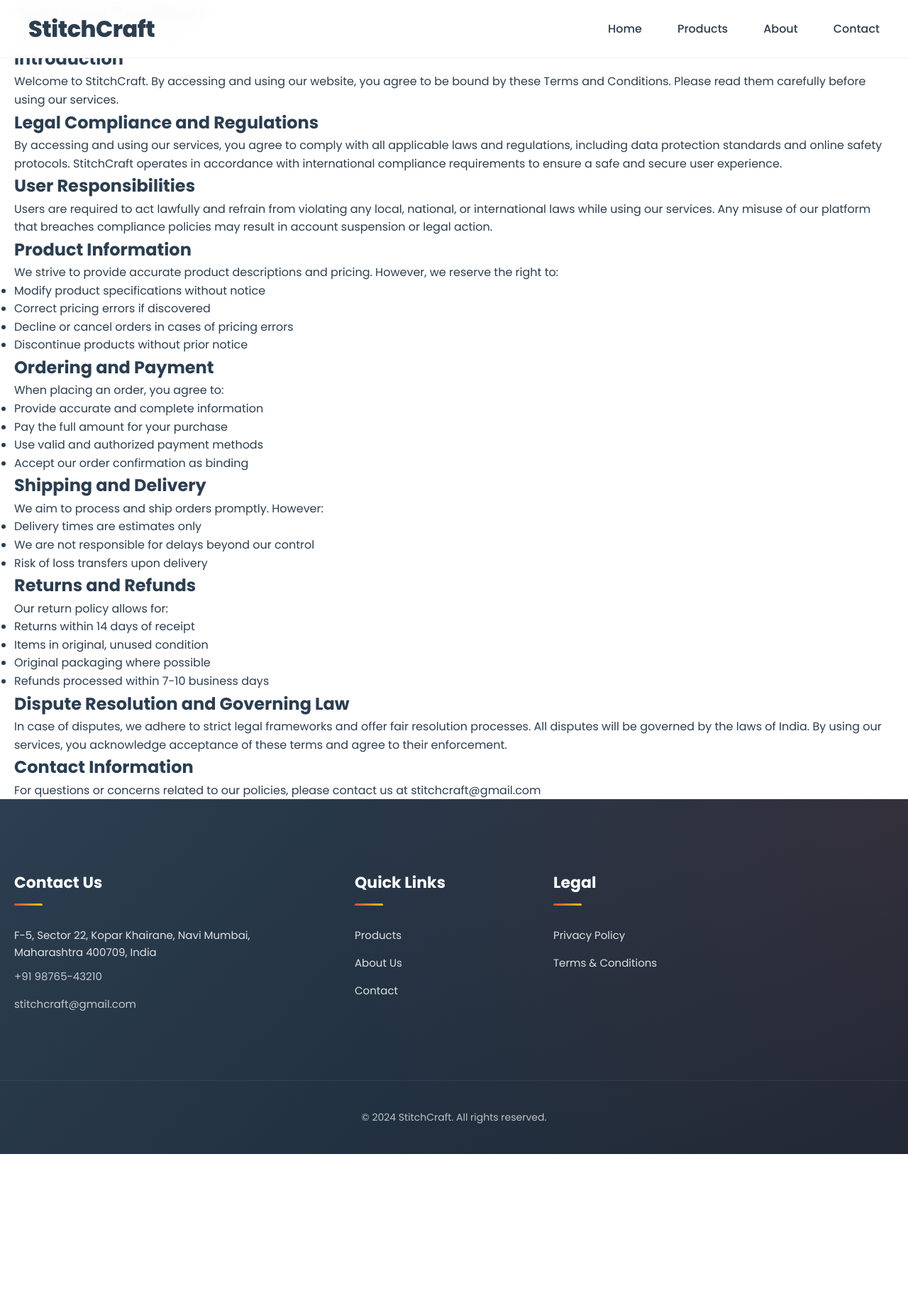
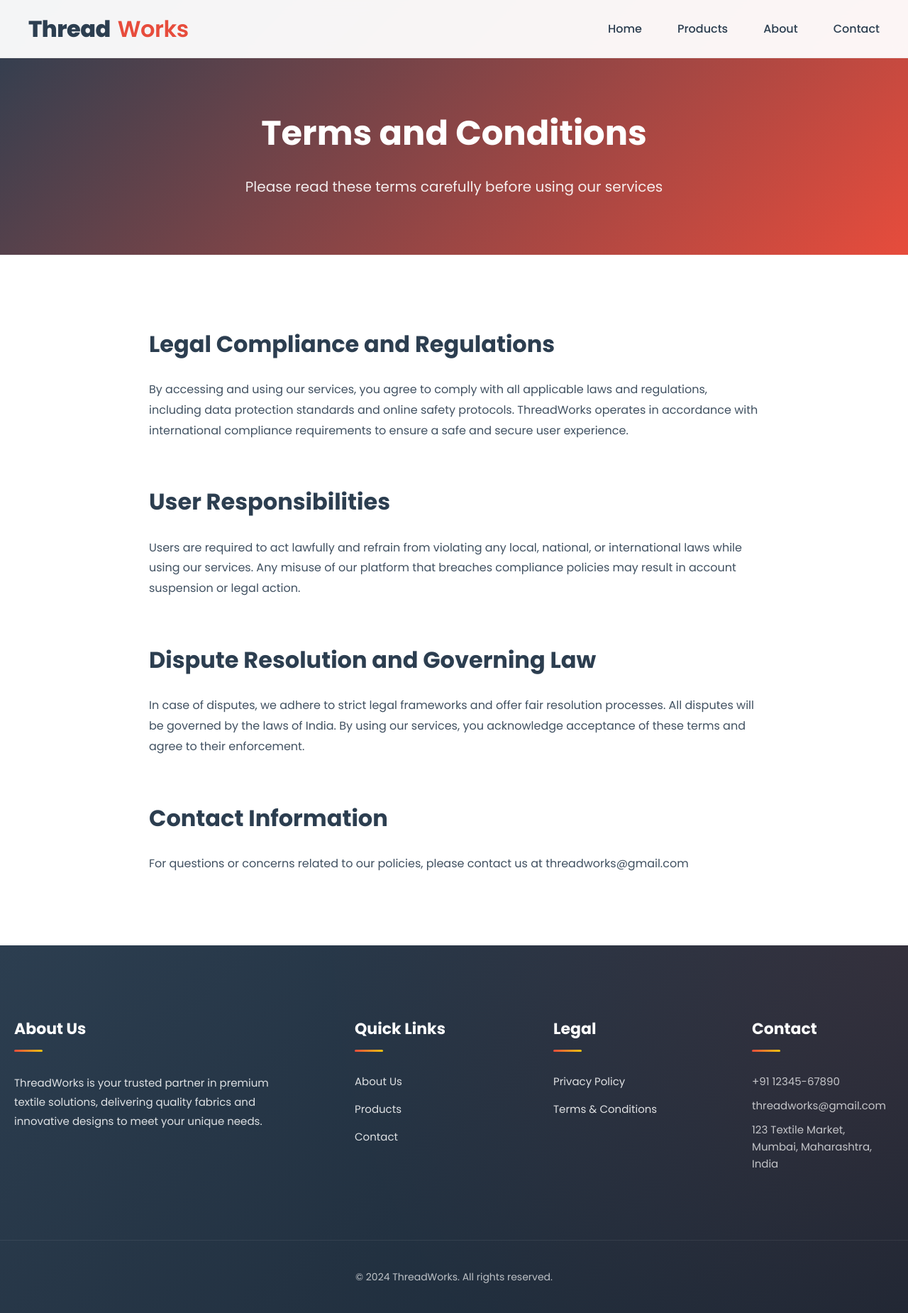
Before and after one commit to Excalibur0888/ThreadWorks, a PHP site: page /terms-conditions.html in a window 1280 px wide. Shown: the whole page at 71% size. Before the commit the page ends 1626 px from the top, so only its background shows below. Run offline with PHP 8.4, Linux system fonts and the light colour scheme.

Commit message:
Update privacy policy and terms & conditions to reflect rebranding from StitchCraft to ThreadWorks; enhance content clarity and compliance with data protection regulations. Modify footer and header elements for consistency, and improve CSS styles for legal pages.

```diff
--- a/css/style.css
+++ b/css/style.css
@@ -587,6 +587,10 @@ body.menu-open {
     .btn-outline {
         margin-left: 0;
     }
+}
+
+.legal-content {
+	padding: 50px 0;
 }
 
 /* Products Page Styles */
@@ -2162,3 +2166,82 @@ body.menu-open {
     color: var(--accent-color);
     transform: translateX(5px);
 }
+
+/* Legal Pages Styles */
+.legal-hero {
+    background: linear-gradient(135deg, var(--primary-color), var(--secondary-color));
+    padding: 150px 0 80px;
+    text-align: center;
+    color: var(--white);
+}
+
+.legal-hero h1 {
+    font-size: 48px;
+    margin-bottom: 20px;
+}
+
+.legal-hero p {
+    font-size: 20px;
+    opacity: 0.9;
+}
+
+.legal-content {
+    padding: 100px 0;
+}
+
+.legal-content .container {
+    max-width: 900px;
+}
+
+.legal-section {
+    margin-bottom: 60px;
+}
+
+.legal-section:last-child {
+    margin-bottom: 0;
+}
+
+.legal-section h2 {
+    color: var(--primary-color);
+    font-size: 32px;
+    margin-bottom: 25px;
+}
+
+.legal-section p {
+    margin-bottom: 20px;
+    line-height: 1.8;
+    color: var(--text-color);
+    opacity: 0.9;
+}
+
+.legal-section p:last-child {
+    margin-bottom: 0;
+}
+
+.legal-section a {
+    color: var(--secondary-color);
+    text-decoration: none;
+    transition: color 0.3s ease;
+}
+
+.legal-section a:hover {
+    color: var(--primary-color);
+}
+
+@media (max-width: 768px) {
+    .legal-hero h1 {
+        font-size: 36px;
+    }
+
+    .legal-hero p {
+        font-size: 18px;
+    }
+
+    .legal-section h2 {
+        font-size: 28px;
+    }
+
+    .legal-content {
+        padding: 60px 0;
+    }
+}
--- a/terms-conditions.html
+++ b/terms-conditions.html
@@ -3,23 +3,24 @@
 <head>
     <meta charset="UTF-8">
     <meta name="viewport" content="width=device-width, initial-scale=1.0">
-    <title>Terms and Conditions - StitchCraft</title>
-    <meta name="description" content="Read StitchCraft's terms and conditions to understand your rights and responsibilities when using our services.">
+    <title>Terms and Conditions - ThreadWorks</title>
+    <meta name="description" content="Read our terms and conditions to understand your rights and responsibilities when using ThreadWorks services. Learn about our policies and legal requirements.">
     <link rel="stylesheet" href="css/style.css">
+    <link rel="icon" type="image/x-icon" href="img/favicon.ico">
 </head>
 <body>
     <header class="header">
-        <div class="header__container container">
-            <a href="index.html" class="logo">StitchCraft</a>
+        <div class="header__container">
+            <a href="index.html" class="logo">Thread<span>Works</span></a>
             <nav class="nav">
                 <ul class="nav__list">
-                    <li class="nav__item"><a href="index.html" class="nav__link">Home</a></li>
-                    <li class="nav__item"><a href="products.html" class="nav__link">Products</a></li>
-                    <li class="nav__item"><a href="about.html" class="nav__link">About</a></li>
-                    <li class="nav__item"><a href="contact.html" class="nav__link">Contact</a></li>
+                    <li><a href="index.html" class="nav__link">Home</a></li>
+                    <li><a href="products.html" class="nav__link">Products</a></li>
+                    <li><a href="about.html" class="nav__link">About</a></li>
+                    <li><a href="contact.html" class="nav__link">Contact</a></li>
                 </ul>
             </nav>
-            <button class="burger" aria-label="Toggle menu">
+            <button class="burger" aria-label="Open menu">
                 <span></span>
                 <span></span>
                 <span></span>
@@ -31,82 +32,46 @@
         <section class="legal-hero">
             <div class="container">
                 <h1>Terms and Conditions</h1>
-                <p>Last updated: January 16, 2024</p>
+                <p>Please read these terms carefully before using our services</p>
             </div>
         </section>
 
         <section class="legal-content">
             <div class="container">
-                <div class="legal-text">
-                    <h2>Introduction</h2>
-                    <p>Welcome to StitchCraft. By accessing and using our website, you agree to be bound by these Terms and Conditions. Please read them carefully before using our services.</p>
+                <div class="legal-section">
+                    <h2>Legal Compliance and Regulations</h2>
+                    <p>By accessing and using our services, you agree to comply with all applicable laws and regulations, including data protection standards and online safety protocols. ThreadWorks operates in accordance with international compliance requirements to ensure a safe and secure user experience.</p>
+                </div>
 
-                    <h2>Legal Compliance and Regulations</h2>
-                    <p>By accessing and using our services, you agree to comply with all applicable laws and regulations, including data protection standards and online safety protocols. StitchCraft operates in accordance with international compliance requirements to ensure a safe and secure user experience.</p>
-
+                <div class="legal-section">
                     <h2>User Responsibilities</h2>
                     <p>Users are required to act lawfully and refrain from violating any local, national, or international laws while using our services. Any misuse of our platform that breaches compliance policies may result in account suspension or legal action.</p>
+                </div>
 
-                    <h2>Product Information</h2>
-                    <p>We strive to provide accurate product descriptions and pricing. However, we reserve the right to:</p>
-                    <ul>
-                        <li>Modify product specifications without notice</li>
-                        <li>Correct pricing errors if discovered</li>
-                        <li>Decline or cancel orders in cases of pricing errors</li>
-                        <li>Discontinue products without prior notice</li>
-                    </ul>
-
-                    <h2>Ordering and Payment</h2>
-                    <p>When placing an order, you agree to:</p>
-                    <ul>
-                        <li>Provide accurate and complete information</li>
-                        <li>Pay the full amount for your purchase</li>
-                        <li>Use valid and authorized payment methods</li>
-                        <li>Accept our order confirmation as binding</li>
-                    </ul>
-
-                    <h2>Shipping and Delivery</h2>
-                    <p>We aim to process and ship orders promptly. However:</p>
-                    <ul>
-                        <li>Delivery times are estimates only</li>
-                        <li>We are not responsible for delays beyond our control</li>
-                        <li>Risk of loss transfers upon delivery</li>
-                    </ul>
-
-                    <h2>Returns and Refunds</h2>
-                    <p>Our return policy allows for:</p>
-                    <ul>
-                        <li>Returns within 14 days of receipt</li>
-                        <li>Items in original, unused condition</li>
-                        <li>Original packaging where possible</li>
-                        <li>Refunds processed within 7-10 business days</li>
-                    </ul>
-
+                <div class="legal-section">
                     <h2>Dispute Resolution and Governing Law</h2>
                     <p>In case of disputes, we adhere to strict legal frameworks and offer fair resolution processes. All disputes will be governed by the laws of India. By using our services, you acknowledge acceptance of these terms and agree to their enforcement.</p>
+                </div>
 
+                <div class="legal-section">
                     <h2>Contact Information</h2>
-                    <p>For questions or concerns related to our policies, please contact us at stitchcraft@gmail.com</p>
+                    <p>For questions or concerns related to our policies, please contact us at threadworks@gmail.com</p>
                 </div>
             </div>
         </section>
     </main>
 
     <footer class="footer">
-        <div class="footer__container container">
+        <div class="container footer__container">
             <div class="footer__column">
-                <h3 class="footer__title">Contact Us</h3>
-                <div class="footer__contact">
-                    <p>F-5, Sector 22, Kopar Khairane, Navi Mumbai, Maharashtra 400709, India</p>
-                    <p><a href="tel:+919876543210" class="footer__link">+91 98765-43210</a></p>
-                    <p><a href="mailto:stitchcraft@gmail.com" class="footer__link">stitchcraft@gmail.com</a></p>
-                </div>
+                <h3 class="footer__title">About Us</h3>
+                <p class="footer__about">ThreadWorks is your trusted partner in premium textile solutions, delivering quality fabrics and innovative designs to meet your unique needs.</p>
             </div>
             <div class="footer__column">
                 <h3 class="footer__title">Quick Links</h3>
                 <ul class="footer__list">
+                    <li><a href="about.html" class="footer__link">About Us</a></li>
                     <li><a href="products.html" class="footer__link">Products</a></li>
-                    <li><a href="about.html" class="footer__link">About Us</a></li>
                     <li><a href="contact.html" class="footer__link">Contact</a></li>
                 </ul>
             </div>
@@ -117,9 +82,19 @@
                     <li><a href="terms-conditions.html" class="footer__link">Terms & Conditions</a></li>
                 </ul>
             </div>
+            <div class="footer__column">
+                <h3 class="footer__title">Contact</h3>
+                <div class="footer__contact">
+                    <p><a href="tel:+91123456789">+91 12345-67890</a></p>
+                    <p><a href="mailto:threadworks@gmail.com">threadworks@gmail.com</a></p>
+                    <p><a href="https://maps.google.com" target="_blank">123 Textile Market, Mumbai, Maharashtra, India</a></p>
+                </div>
+            </div>
         </div>
-        <div class="footer__bottom container">
-            <p>&copy; 2024 StitchCraft. All rights reserved.</p>
+        <div class="footer__bottom">
+            <div class="container">
+                <p>&copy; 2024 ThreadWorks. All rights reserved.</p>
+            </div>
         </div>
     </footer>
 
```
Also changed, not shown: privacy-policy.html (+38 -53 lines), Правила.txt (added, +194 -0 lines).
